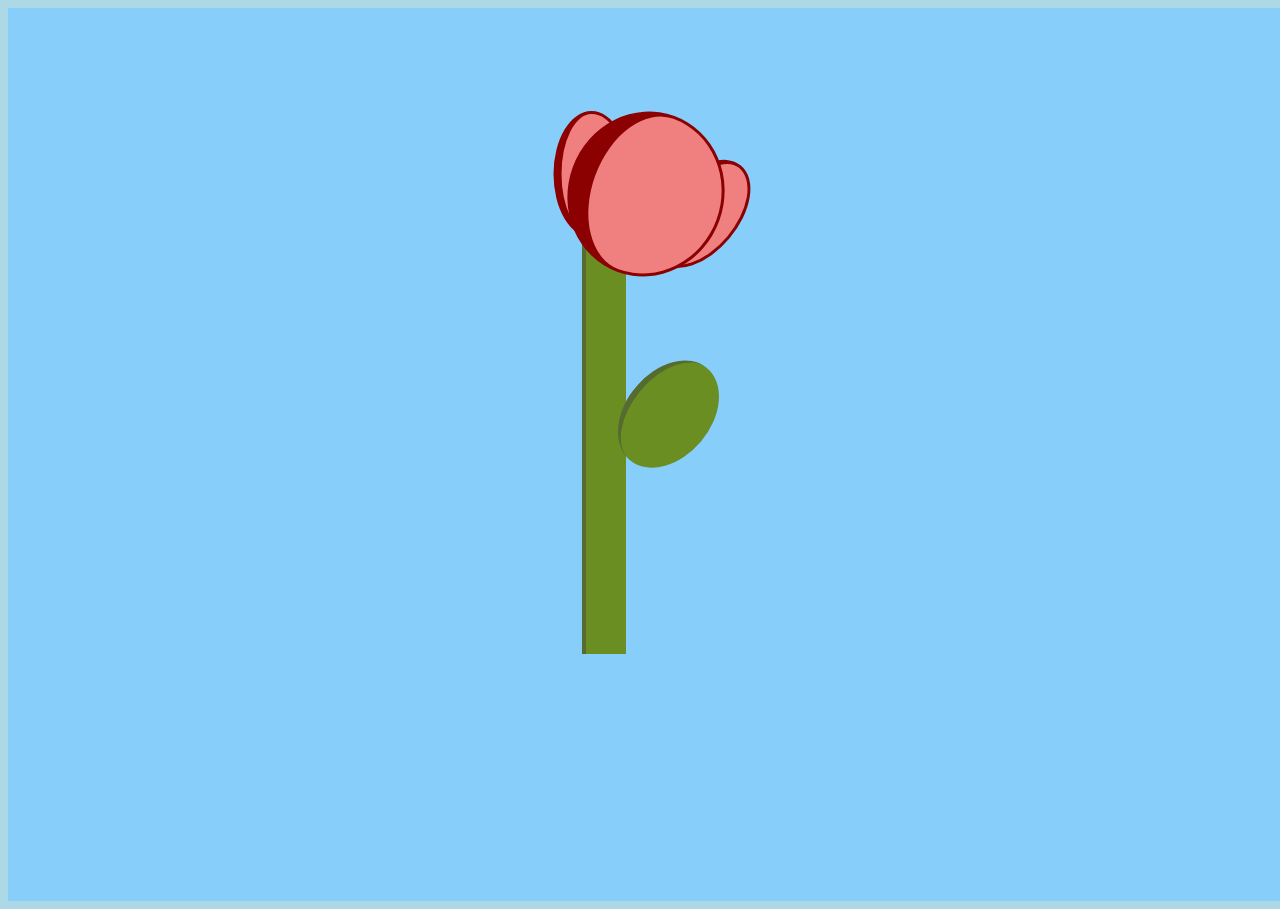
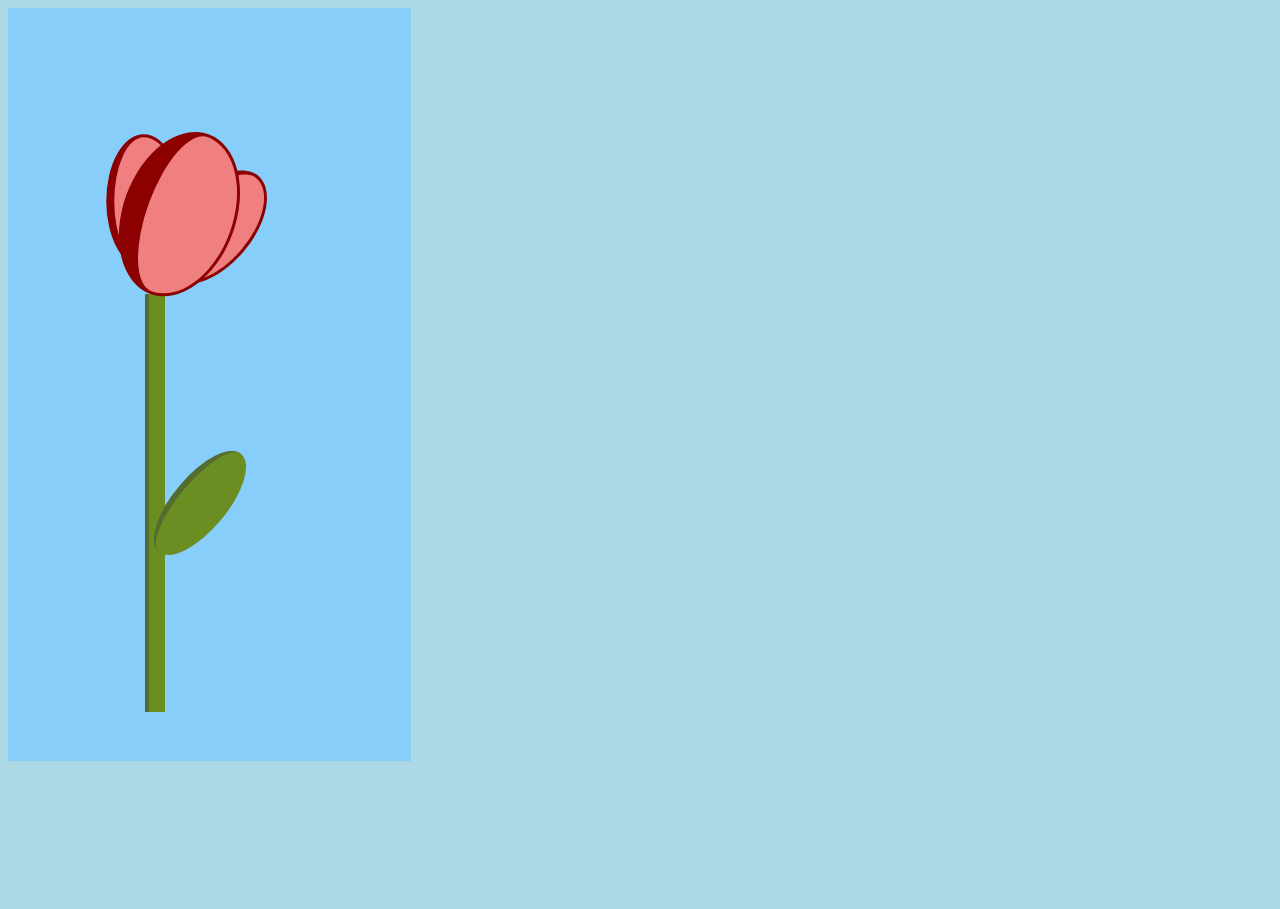
Before and after one commit to rsbabcock/pureCss, a plain HTML site: page tulip/index.html in a window 1280 px wide. After the commit the page ends 800 px from the top, so only its background shows below. Drawn offline with Linux system fonts and the light colour scheme.

Commit message:
used hard pixels instead

```diff
--- a/tulip/style.css
+++ b/tulip/style.css
@@ -3,31 +3,33 @@ body{
 }
 .box{
     background: lightskyblue;
-    height: 80vh;
-    width: 80vw;
+    height: 500px;
+    width: 150px;
     display: flex;
     flex-direction: column;
     align-items: center;
+    justify-items: center;
     padding: 10%;
 }
 .tulip-body{
     z-index: 2;
     /* background: darkred; */
-    height: 15vh;
-    width: 15vw;
+    height: 160px;
+    width: 160px;
     display: flex;
     align-items: center;
     flex-direction: row;
     justify-content: center;
     border-radius: 80%;
     transform: rotate(20deg);
+    margin-left: -60px;
 }
 .petal-left{
     border: 3px  solid darkred;
     background:lightcoral;
-    height: 15vh;
-    width: 10vw;
-    border-radius: 90%;
+    height: 128px;
+    width: 64px;
+    border-radius: 100%;
     transform: rotate(-20deg);
     border-left: 8px solid darkred;
 }
@@ -35,41 +37,43 @@ body{
     z-index: 2;
     border: 3px  solid darkred;
     background:lightcoral;
-    height: 20vh;
-    width: 20vw;
-    border-radius: 80%;
-    margin-right: -30%;
-    margin-left: -30%;
+    height: 164px;
+    width: 86px;
+    border-radius: 100%;
+    margin-right: -35%;
+    margin-left: -35%;
     border-left: 24px solid darkred;
 }
 .petal-right{
     border: 3px  solid darkred;
     background:lightcoral;
-    height: 15vh;
-    width: 10vw;
-    border-radius: 90%;
+    height: 128px;
+    width: 64px;
+    border-radius: 100%;
     transform: rotate(20deg);
     border-left: 8px solid darkred;
 }
 .stalk-body{
     /* background: lightgray; */
-    height: 40vh;
-    width: 10vw;
+    height: 418px;
+    width: 128px;
     display: flex;
     /* flex-direction: row; */
     align-items: center;
 }
 .leaf{
     background: olivedrab;
-    height: 15vh;
-    width: 10vw;
+    height: 128px;
+    width: 48px;
     border-radius: 90%;
     transform: rotate(40deg);
-    border-left: 6px solid darkolivegreen
+    border-left: 6px solid darkolivegreen;
+    margin-left: 8px;
+
 }
 .stalk{
     background: olivedrab;
     border-left: 4px solid darkolivegreen;
-    height: 60vh;
-    width: 5vw;
+    height: 418px;
+    width: 16px;
 }
```
